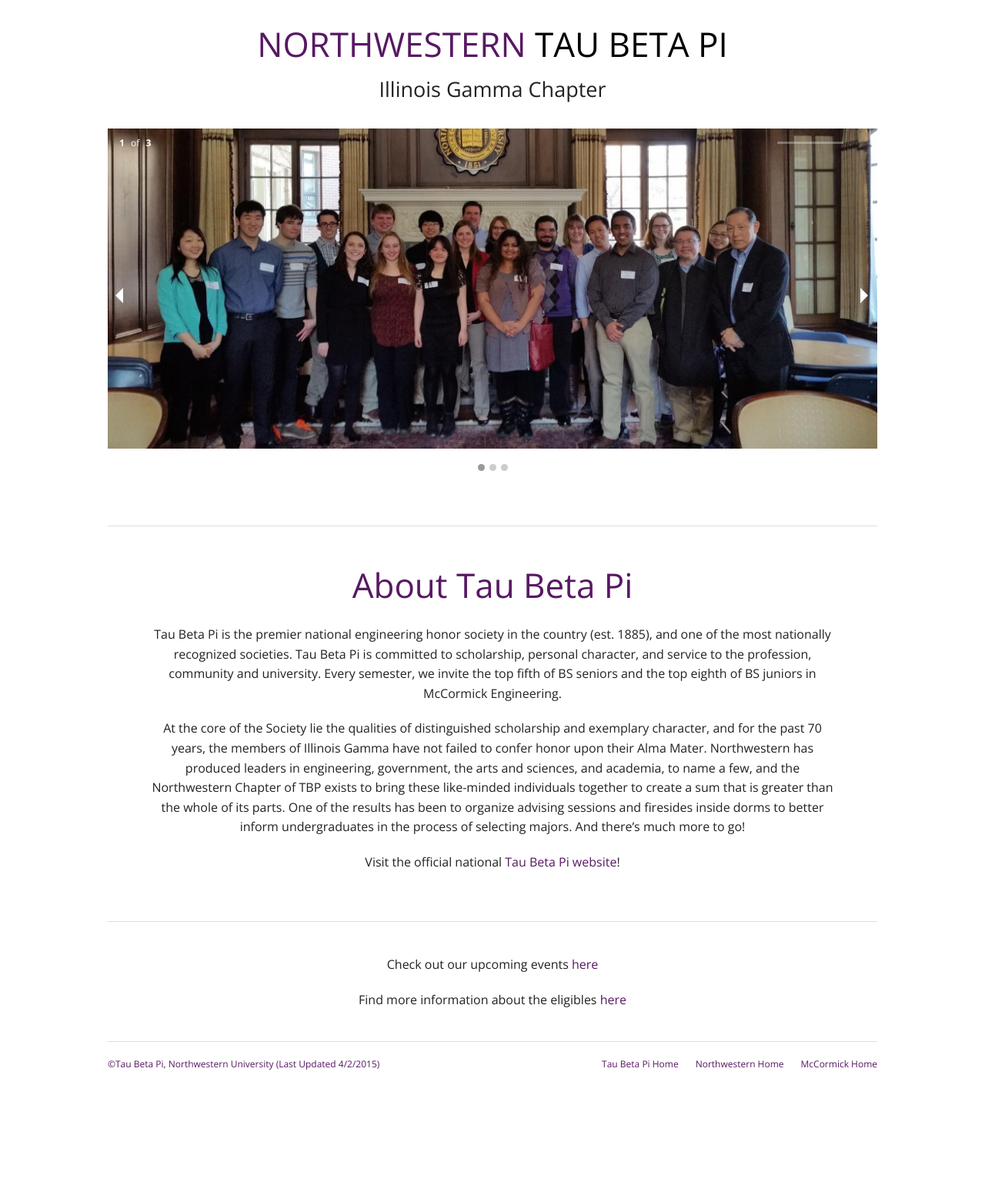
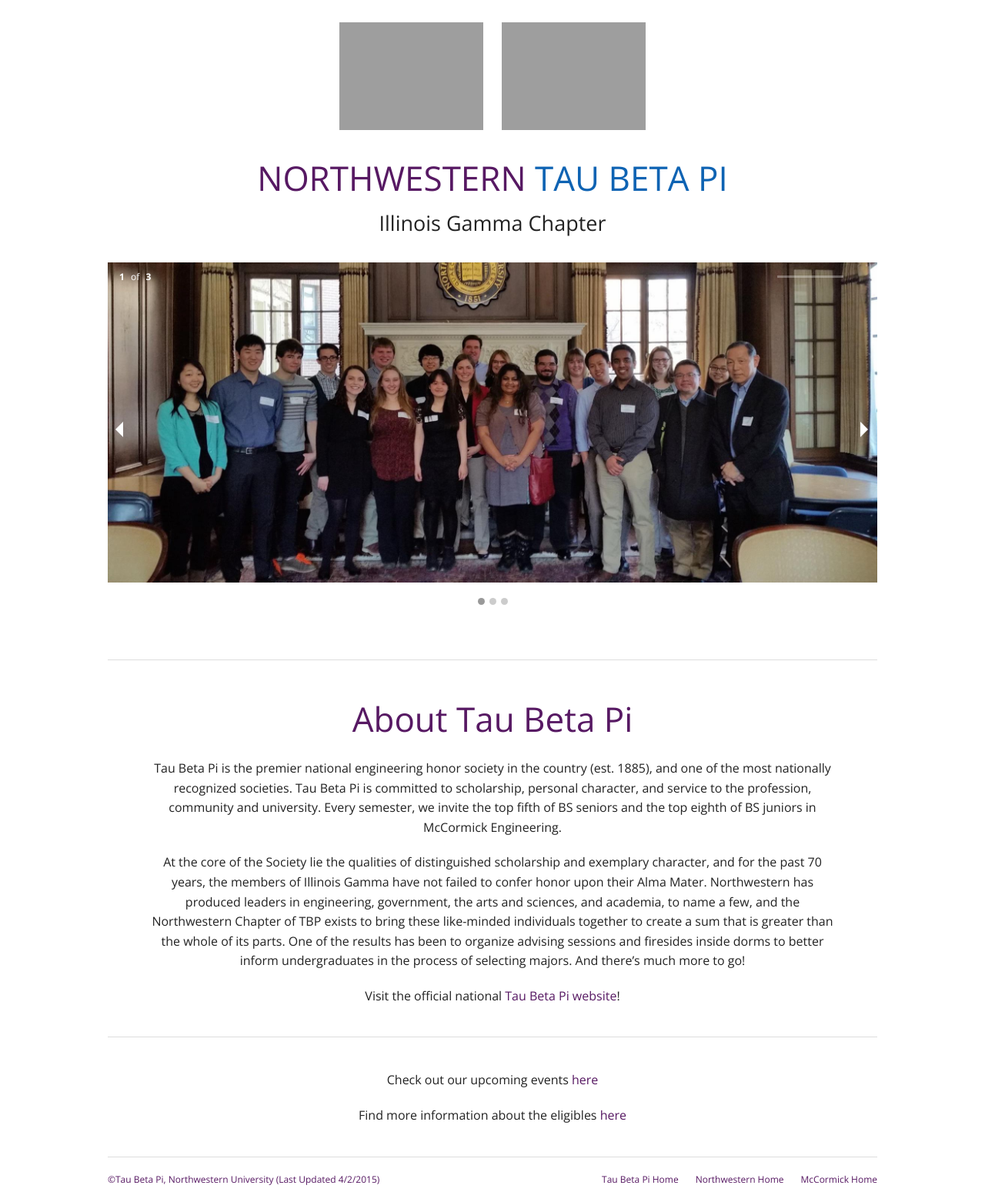
Before and after one commit to TBP-NU/website, a PHP site: page / in a window 1280 px wide. Shown: the part 45-1607 px from the top of the page at 77% size. Before the commit the page ends 1435 px from the top, so only its background shows below. Run offline with PHP 8.4, Linux system fonts and the light colour scheme; grey boxes are pictures that could not be loaded.

Commit message:
Update main.php

```diff
--- a/www/main.php
+++ b/www/main.php
@@ -1,10 +1,14 @@
 <div class="main">
   <div class="row">
     <div class="large-12 columns">
-
       <div class="row maintitle">
         <br>
-        <h1> NORTHWESTERN <span style="color:black">TAU BETA PI </span></h1>
+        <div class="row logos">
+          <img class="NULogo" src="img/NU_logo.png" />
+          <img class="tbpLogo" src="img/TBP_logo.gif" />
+        </div>
+        <br>
+        <h1> NORTHWESTERN <span style="color:#0E63B3;">TAU BETA PI </span></h1>
         <h3>Illinois Gamma Chapter </h3>
         <br>
       </div>
@@ -38,7 +42,6 @@
             <p></p><!--for space instead of br-->
             <p>Visit the official national <a href="http://www.tbp.org">Tau Beta Pi website</a>!</p>
           </div>
-          <br>
         </div>
       </div>
 
```
